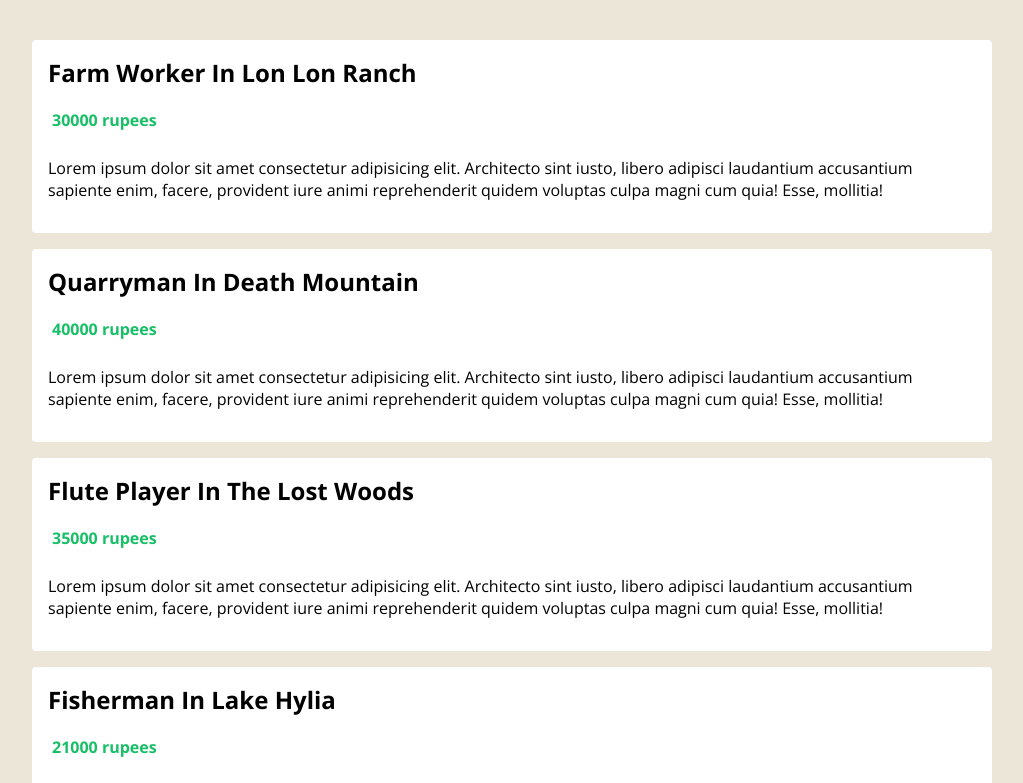
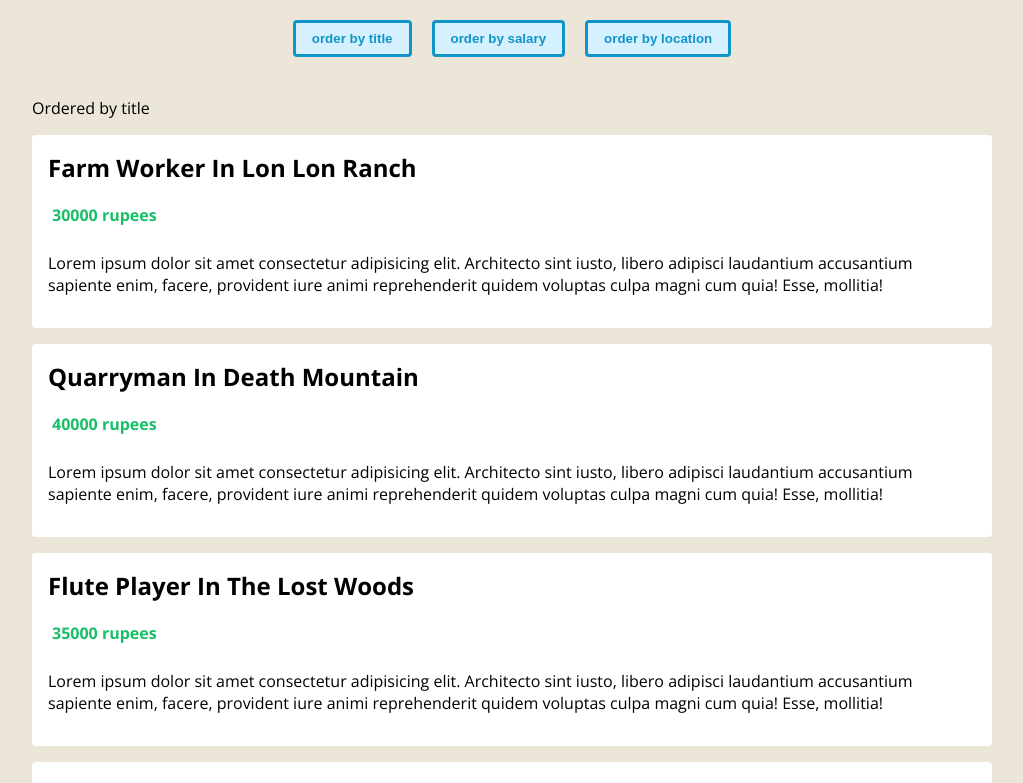
Before and after one commit to codingoak/hyrule-jobs, a Vue app: page / in a window 1280 px wide. Shown: the top 783 px of the page, without its empty margins (128-1151 px from the left). Built offline with nearby package versions, Linux system fonts and the light colour scheme.

Commit message:
Use functions..

```diff
--- a/src/App.vue
+++ b/src/App.vue
@@ -1,6 +1,13 @@
 <template>
   <div class="app">
-    <JobsList :jobs="jobs" />
+    <header>
+      <div class="order">
+        <button @click="handleClick('title')">order by title</button>
+        <button @click="handleClick('salary')">order by salary</button>
+        <button @click="handleClick('location')">order by location</button>
+      </div>
+    </header>
+    <JobsList :jobs="jobs" :order="order" />
   </div>
 </template>
 
@@ -8,6 +15,7 @@
 import { defineComponent, ref } from "vue";
 import JobsList from "./components/JobsList.vue";
 import Job from "./types/Job.js";
+import OrderTerm from "./types/OrderTerm.js";
 
 export default defineComponent({
   name: "App",
@@ -45,10 +53,32 @@
         id: "5",
       },
     ]);
+    const order = ref<OrderTerm>("title");
 
-    return { jobs };
+    function handleClick(term: OrderTerm) {
+      order.value = term;
+    }
+
+    return { jobs, handleClick, order };
   },
 });
 </script>
 
-<style></style>
+<style>
+header {
+  text-align: center;
+}
+header .order {
+  margin-top: 20px;
+}
+button {
+  margin: 0 10px;
+  color: #1195c9;
+  border: 3px solid #1195c9;
+  background: #d5f0ff;
+  padding: 8px 16px;
+  border-radius: 4px;
+  cursor: pointer;
+  font-weight: bold;
+}
+</style>
--- a/src/components/JobsList.vue
+++ b/src/components/JobsList.vue
@@ -1,5 +1,6 @@
 <template>
   <div class="job-list">
+    <p>Ordered by {{ order }}</p>
     <ul role="list">
       <li v-for="job in jobs" :key="job.id">
         <h2>{{ job.title }} in {{ job.location }}</h2>
@@ -22,12 +23,17 @@
 <script lang="ts">
 import { defineComponent, PropType } from "vue";
 import Job from "../types/Job.js";
+import OrderTerm from "../types/OrderTerm.js";
 
 export default defineComponent({
   props: {
     jobs: {
       required: true,
       type: Array as PropType<Job[]>,
+    },
+    order: {
+      required: true,
+      type: String as PropType<OrderTerm>,
     },
   },
 });
--- /dev/null
+++ b/src/types/OrderTerm.ts
@@ -0,0 +1,3 @@
+type OrderTerm = "location" | "title" | "salary";
+
+export default OrderTerm;
```
